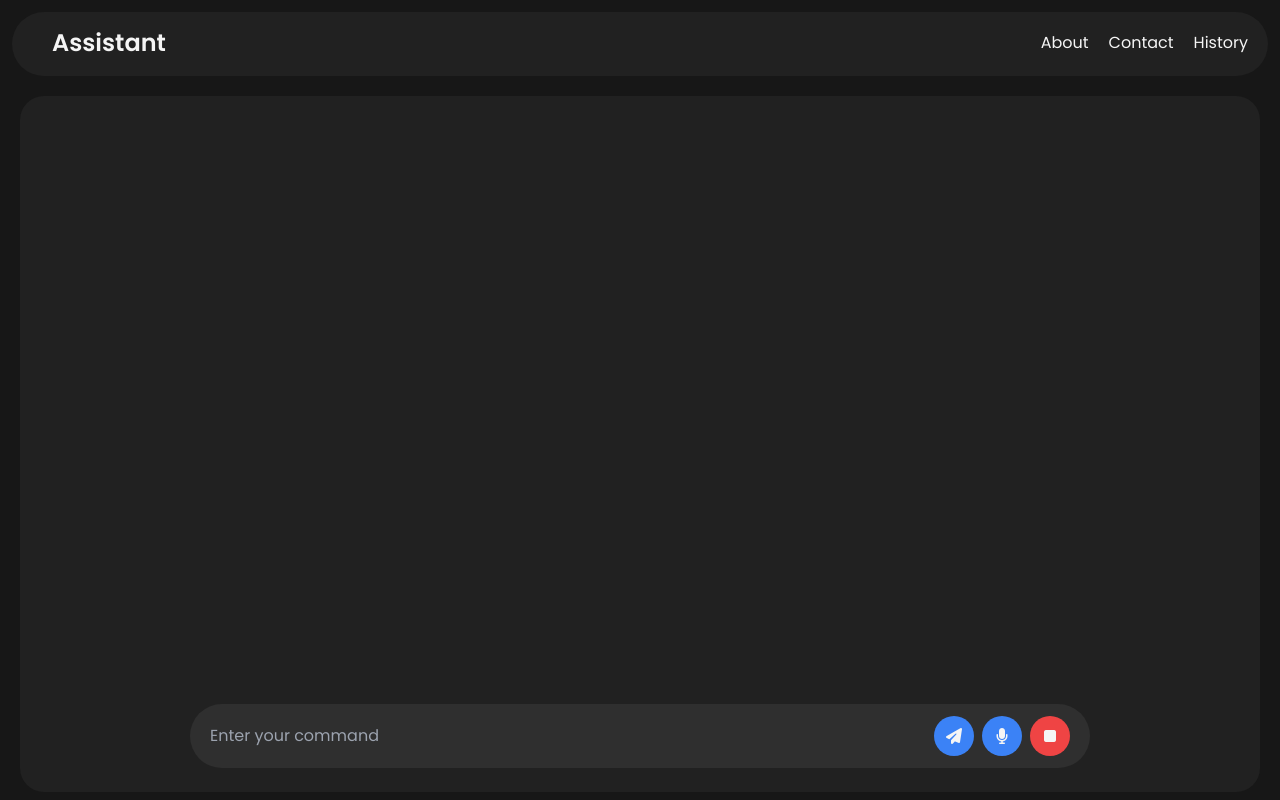
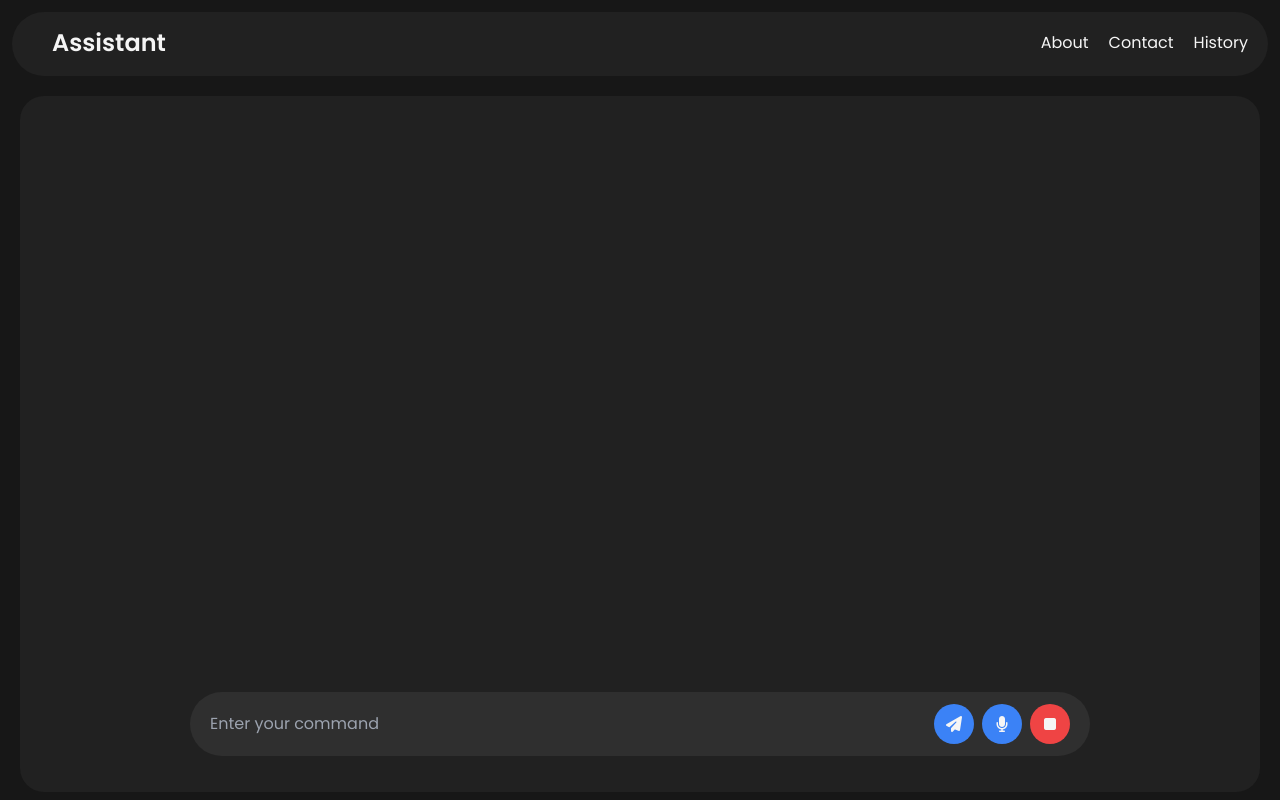
Before and after one commit to TheCaptain1810/assistant-frontend, a React (Vite) app: page / in a window 1280 px wide. Built offline with nearby package versions, Linux system fonts and the light colour scheme.

Commit message:
input box lifted more

```diff
--- a/src/components/ChatInput.jsx
+++ b/src/components/ChatInput.jsx
@@ -7,7 +7,7 @@ export default function ChatInput({ command, onCommandChange, onSendCommand, onS
   };
 
   return (
-    <section className="input_box flex justify-between rounded-full w-full max-w-[900px] p-3 mb-6 mx-4">
+    <section className="input_box flex justify-between rounded-full w-full max-w-[900px] p-3 mb-9 mx-4">
       <input
         type="text"
         value={command}
```
